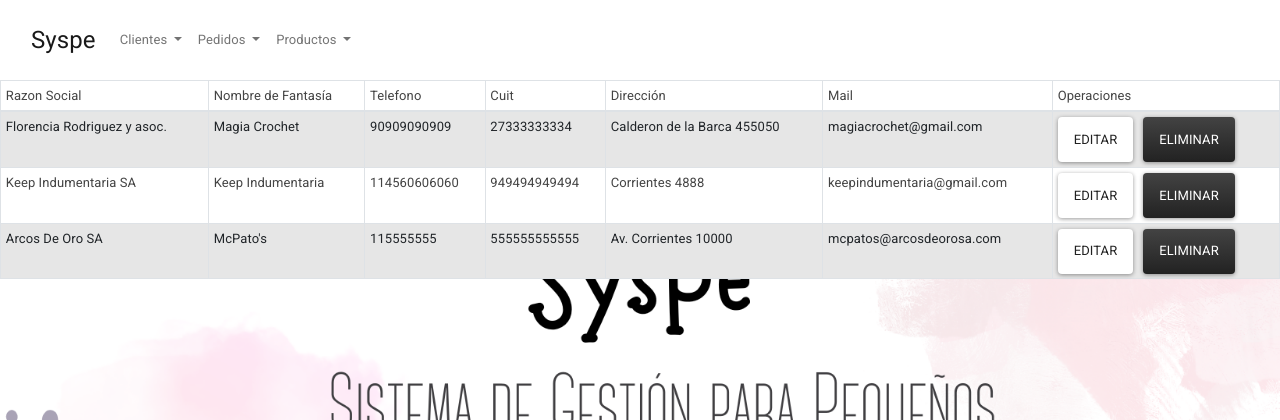
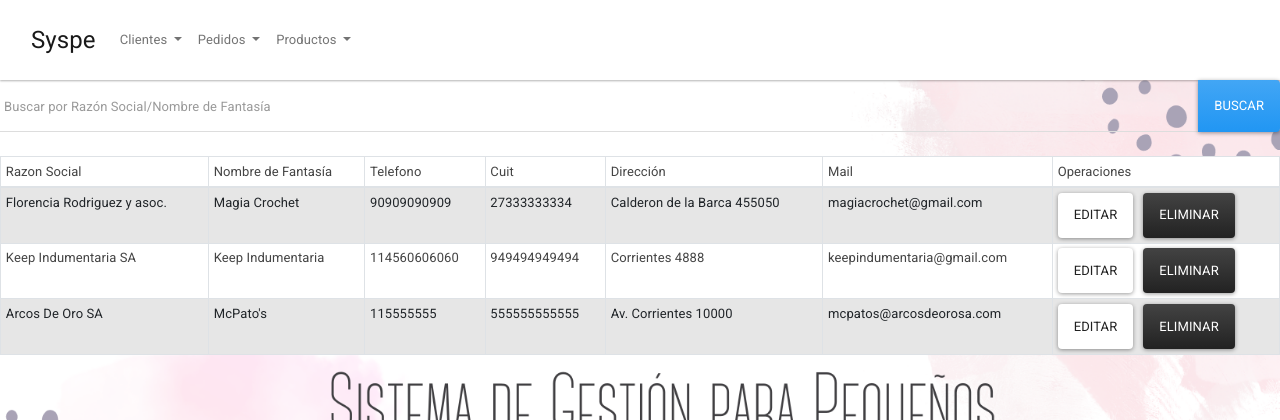
Before and after one commit to analamour/syspe, a Flask app: page /listadoCliente in a window 1280 px wide. Shown: the top 420 px of the page. Run offline with Flask 3, Linux system fonts and the light colour scheme; data comes from the database, SQL or seed files in the repository; some libraries are stand-ins or nearby versions.

Commit message:
buscador de pedido/cliente

```diff
--- a/app.py
+++ b/app.py
@@ -94,6 +94,25 @@ def delete_cliente(id):
     finally:
         cur.close()
     return redirect(url_for('listadoCliente'))
+
+@app.route('/buscar_cliente', methods=['GET'])
+def buscar_cliente():
+    razon_social = request.args.get('razon_social', default="", type=str)
+    cur = mysql.connection.cursor()
+
+    cur.execute('''
+        SELECT
+            id_cliente,
+            razonsocial
+        FROM
+            clientes
+        WHERE
+            razonsocial LIKE %s
+    ''',('%' + razon_social + '%',))
+
+
+    clientes = cur.fetchall()
+    return render_template('listadoCliente.html', clientes=clientes)
 
 # MODULO ARTICULOS
 @app.route("/altaProducto")
--- a/templates/edit-contact.html
+++ b/templates/edit-contact.html
@@ -2,7 +2,7 @@
 {% block body%}
 
 
-<div class="col-md-4 offset-md-4">
+<div class="col-md-4 offset-md-4" style="margin-top: 30px;">
 <card class="card body" style="background-color: white; padding: 20px; border: 1px solid #ccc;">
     <form action ="/update/{{cliente.0}}" method="POST">
         <div class=" form-group">
@@ -24,7 +24,7 @@
                <div class="form-group">
                    <input type="text" name="mail" placeholder="Email" value ="{{cliente.6}}" class="form-control">
                </div>
-            <button type ="submit" class="btn btn-secondary btn-block">
+            <button type ="submit" class="btn btn-success btn-block">
                 Guardar
             </button>
         </div>
--- a/templates/listadoCliente.html
+++ b/templates/listadoCliente.html
@@ -3,7 +3,14 @@
 
 <div class = "row">
     <div class="col-md-12">
-        <!-- No necesitas el bloque de mensajes flash aquí, ya que está en layout.html -->
+        <form action="/buscar_cliente" method="GET" class="mb-4">
+            <div class="input-group">
+                <input type="text" name="razon_social"  class="form-control" placeholder="Buscar por Razón Social/Nombre de Fantasía">
+                <div class="input-group-append">
+                    <button class="btn btn-primary" type="submit">Buscar</button>
+                </div>
+            </div>
+        </form>
 
         <table class="table table-striped table-bordered bg-white table-sm">
             <thead>
```
